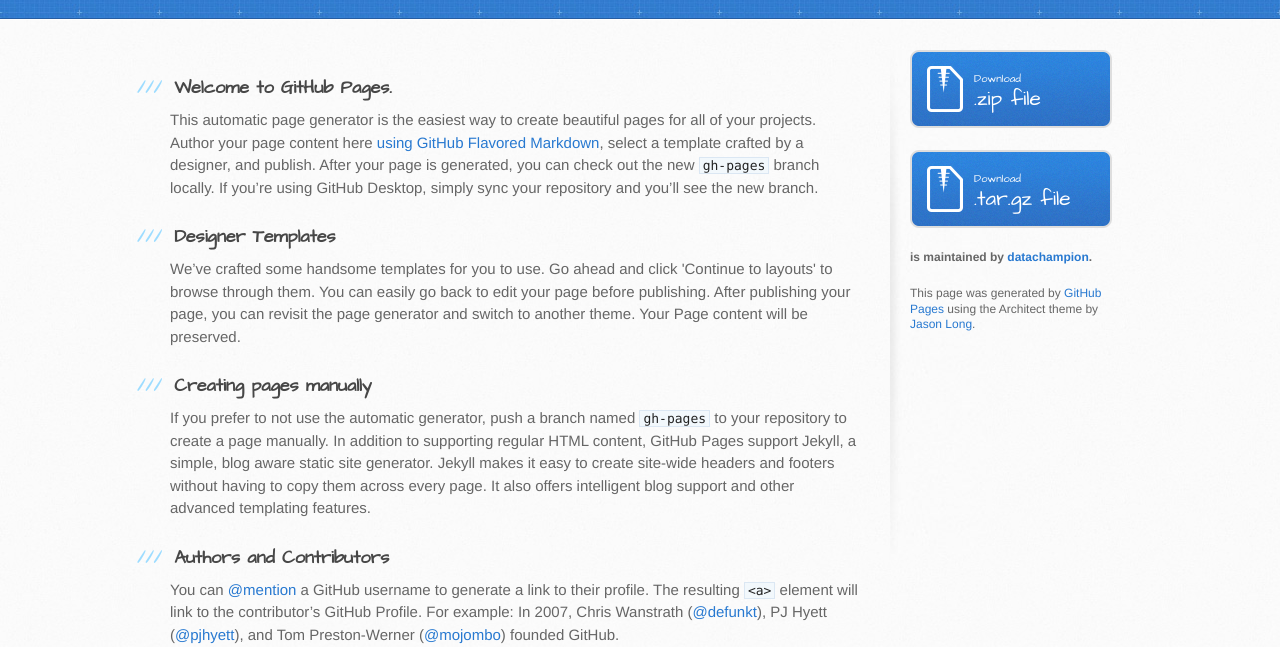
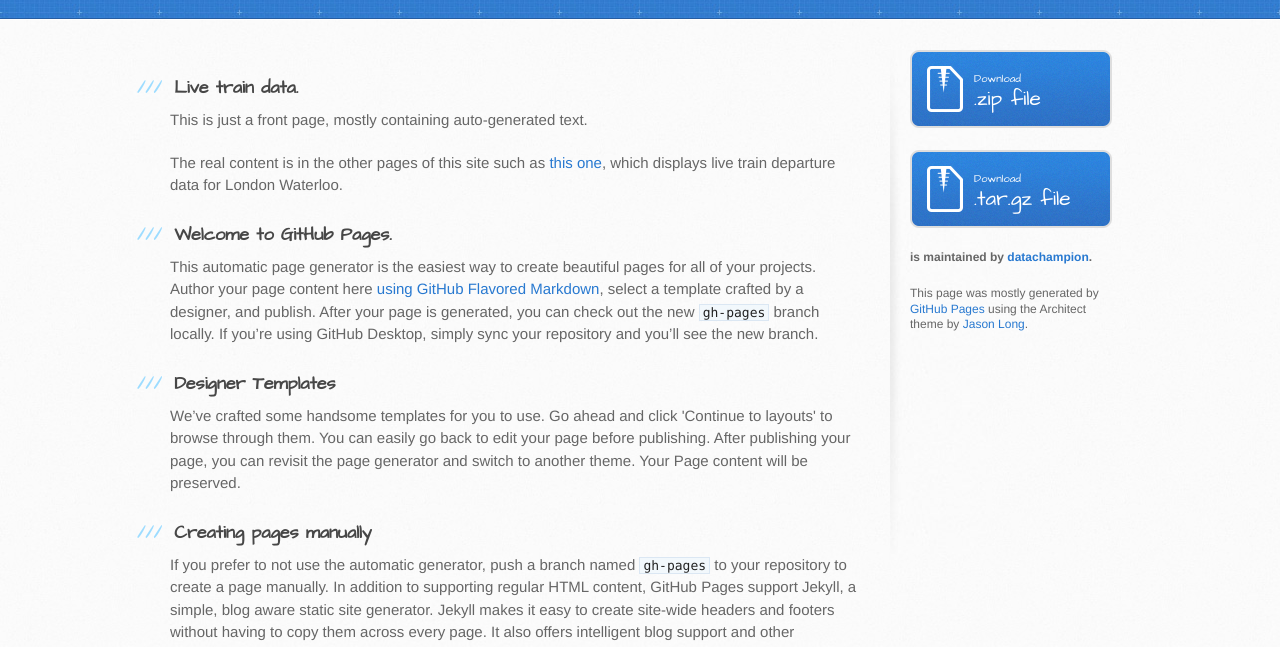
Before and after one commit to datachampion/ODI-training-site, a plain HTML site: page index.html in a window 1280 px wide. Shown: the part 148-795 px from the top of the page. Drawn offline with Linux system fonts and the light colour scheme.

Commit message:
Add a section
to link to the page displaying live train data

```diff
--- a/index.html
+++ b/index.html
@@ -28,6 +28,12 @@
     <div id="content-wrapper">
       <div class="inner clearfix">
         <section id="main-content">
+
+          <h3>
+<a id="intro-to-live-trains" class="anchor" href="#intro-to-live-trains" aria-hidden="true"><span class="octicon octicon-link"></span></a>Live train data.</h3>
+
+<p>This is just a front page, mostly containing auto-generated text.</p>
+<p>The real content is in the other pages of this site such as <a href="live_trains_waterloo.html">this one</a>, which displays live train departure data for London Waterloo.</p>
           <h3>
 <a id="welcome-to-github-pages" class="anchor" href="#welcome-to-github-pages" aria-hidden="true"><span class="octicon octicon-link"></span></a>Welcome to GitHub Pages.</h3>
 
@@ -66,7 +72,7 @@
 
           <p class="repo-owner"><a href="https://github.com/datachampion/ODI-training-site"></a> is maintained by <a href="https://github.com/datachampion">datachampion</a>.</p>
 
-          <p>This page was generated by <a href="https://pages.github.com">GitHub Pages</a> using the Architect theme by <a href="https://twitter.com/jasonlong">Jason Long</a>.</p>
+          <p>This page was mostly generated by <a href="https://pages.github.com">GitHub Pages</a> using the Architect theme by <a href="https://twitter.com/jasonlong">Jason Long</a>.</p>
         </aside>
       </div>
     </div>
```
